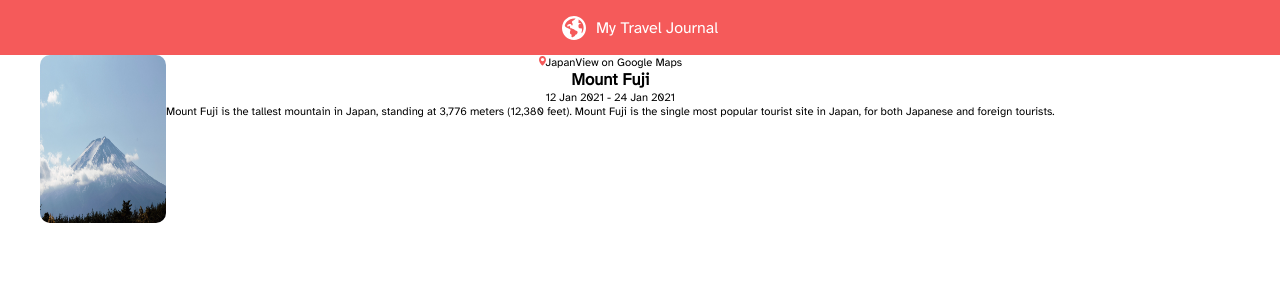
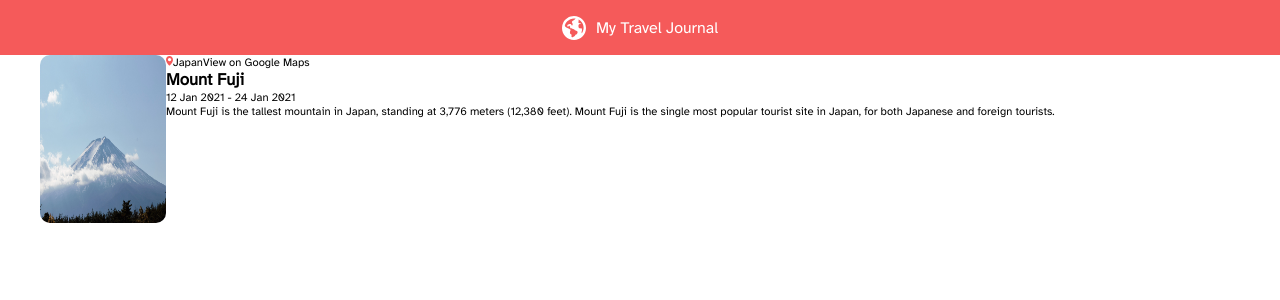
Before and after one commit to tashasyarifah/travel-journal, a React (Create React App) app: page / in a window 1280 px wide. Shown: the top 300 px of the page. Built offline with nearby package versions, Linux system fonts and the light colour scheme.

Commit message:
Enable styles for temporary

```diff
--- a/src/App.css
+++ b/src/App.css
@@ -1,3 +1,8 @@
-.App {
+/* .App {
   text-align: center;
-}
+} */
+
+/* .App-cards {
+  display: flex;
+  flex-wrap: wrap;
+} */
```
